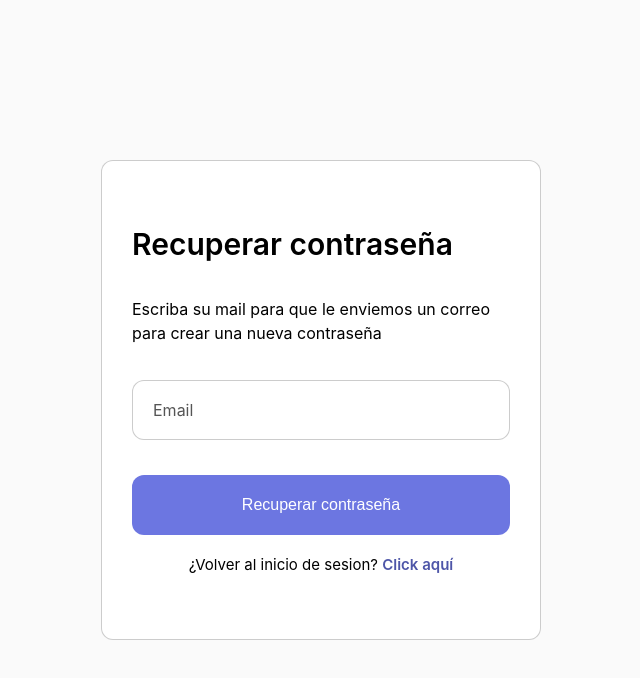
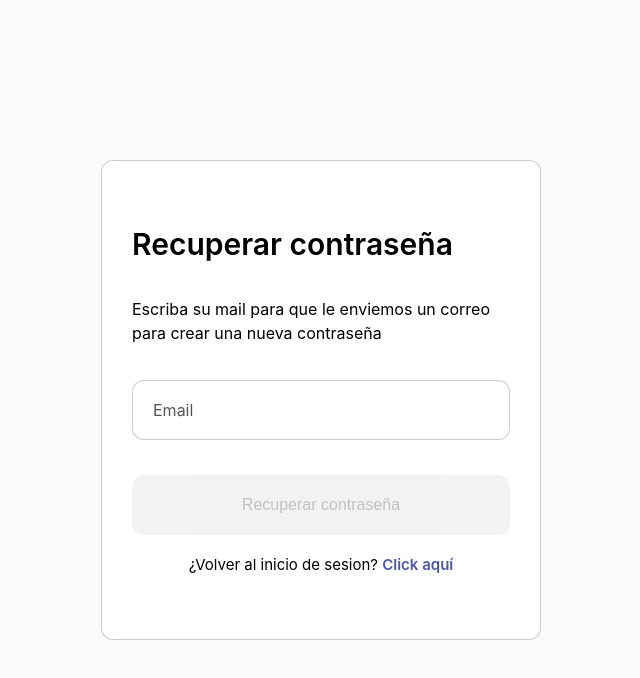
Before and after one commit to MelinaZarateB/Front-contable, a React (Vite) app: page /restore-password in a window 1280 px wide. Shown: the top 678 px of the page, without its empty margins (319-959 px from the left). Built offline with nearby package versions, Linux system fonts and the light colour scheme.

Commit message:
Finished component restore-password

```diff
--- a/src/components/RestorePassword/RestorePassword.css
+++ b/src/components/RestorePassword/RestorePassword.css
@@ -38,3 +38,9 @@
 .button-restore:hover {
   background-color: #4e56a8;
 }
+.button-restore:disabled{
+    background-color: #ebebeb;
+    color: #999;
+    cursor: not-allowed;
+    opacity: 0.6;
+}
--- a/src/components/RestorePassword/RestorePassword.jsx
+++ b/src/components/RestorePassword/RestorePassword.jsx
@@ -1,16 +1,19 @@
 import "./RestorePassword.css";
 import { useNavigate } from "react-router-dom";
 import { useState } from "react";
+import { validationRestorePassword } from "../../utils/validations";
 
 const RestorePassword = () => {
+  const navigate = useNavigate();
 
-  const navigate = useNavigate();
+  /* States */
   const [email, setEmail] = useState({
     email: "",
   });
-  console.log(email.email)
+  console.log(email.email);
+  const [errors, setErrors] = useState({});
 
- /* Handlers */
+  /* Handlers */
   const handleLogin = () => {
     navigate("/login");
   };
@@ -19,6 +22,12 @@ const RestorePassword = () => {
       ...email,
       [event.target.name]: event.target.value,
     });
+    setErrors(
+      validationRestorePassword({
+        ...email,
+        [event.target.name]: event.target.value,
+      })
+    );
   };
   return (
     <section className="container-restore-password">
@@ -47,7 +56,10 @@ const RestorePassword = () => {
           <label className="label-input">Email</label>
         </form>
         <div>
-          <button className="button-restore">Recuperar contraseña</button>
+          <button className="button-restore"
+          disabled={
+          !email.email || errors.email
+          }>Recuperar contraseña</button>
           <div className="sign-up-link">
             <p>
               ¿Volver al inicio de sesion?{" "}
--- a/src/components/SignUp/SignUp.jsx
+++ b/src/components/SignUp/SignUp.jsx
@@ -1,5 +1,5 @@
 import "./SignUp.css";
-import validations from "./../../utils/validations";
+import { validations } from "./../../utils/validations";
 import { provinces } from "../../utils/provinces";
 /* Hooks */
 import { useState } from "react";
--- a/src/utils/validations.js
+++ b/src/utils/validations.js
@@ -1,8 +1,9 @@
+const regexName = /^[^\d]+$/;
+const regexPassword = /^(?=.*[A-Z])(?=.*\d)(?=.*[!@#$%^&*(),.?":{}|<>_+\-]).{8,}$/;
+const regexEmail = /^[^@\s]+@[^@\s]+\.[cC][oO][mM]$/;
+
 const validations = (inputs) => {
   const errors = {};
-
-  const regexName = /^[^\d]+$/;
-  const regexPassword = /^(?=.*[A-Z])(?=.*\d)(?=.*[!@#$%^&*(),.?":{}|<>_+\-]).{8,}$/;
 
   if (inputs.name.trim() === "") {
     errors.name = "Campo requerido";
@@ -22,8 +23,8 @@ const validations = (inputs) => {
   if(inputs.city.trim() === "") {
     errors.city = "Campo requerido";
   }
-  if(inputs.email.trim() === "") {
-    errors.email = "Campo requerido";
+  if(!regexEmail.test(inputs.email) || inputs.email.trim() === "") {
+    errors.email = 'Campo requerido';
   }
   if(!regexPassword.test(inputs.password)) {
     errors.password = "Campo requerido";
@@ -31,4 +32,11 @@ const validations = (inputs) => {
   return errors
 
 };
-export default validations;
+const validationRestorePassword = (input) => {
+  const errors = {};
+  if(!regexEmail.test(input.email) || input.email.trim() === "") {
+    errors.email = 'Campo requerido';
+  }
+  return errors;
+}
+export {validations, validationRestorePassword};
--- a/src/utils/validationsLogin.js
+++ b/src/utils/validationsLogin.js
@@ -1,7 +1,7 @@
 
 const validationsLogin = (inputs) => {
     const errors = {}
-    const regex = /^[^@]+@[^@]+$/;
+    const regex = /^[^@\s]+@[^@\s]+\.[cC][oO][mM]$/;
 
     if(inputs.email.trim() === "") {
         errors.email = 'Campo requerido';
```
